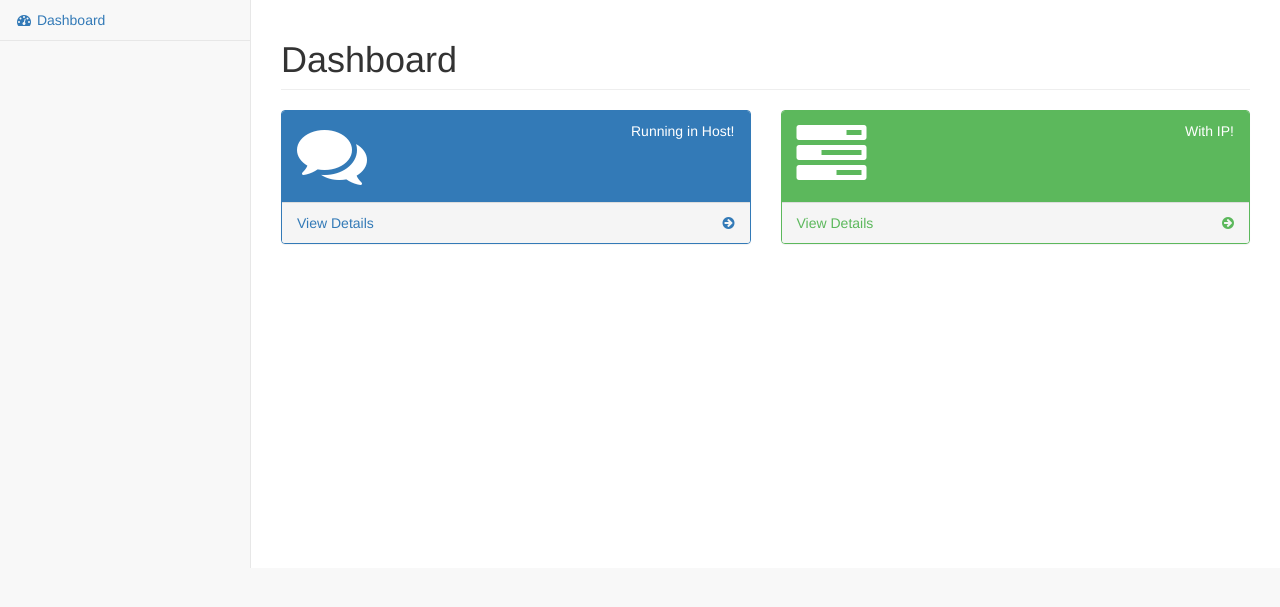
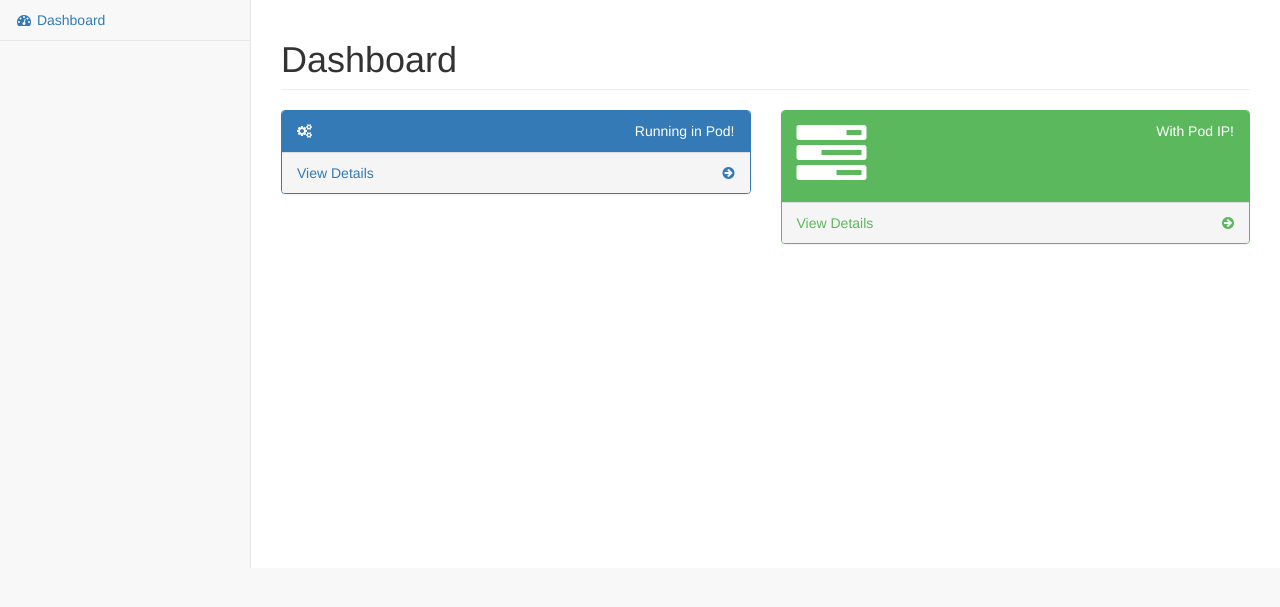
Before and after one commit to xandradx/demodockerapp, a Flask app: template templates/dash.html in a window 1280 px wide. Shown: the part 51-658 px from the top of the page. Run offline with Flask 2, Linux system fonts and the light colour scheme; the template is opened without the code that fills it, so the values that code supplies are empty; some libraries are stand-ins or nearby versions.

```diff
--- a/templates/dash.html
+++ b/templates/dash.html
@@ -62,11 +62,11 @@
                         <div class="panel-heading">
                             <div class="row">
                                 <div class="col-xs-3">
-                                    <i class="fa fa-comments fa-5x"></i>
+                                    <i class="fa fa-cogs" fa-5x"></i>
                                 </div>
                                 <div class="col-xs-9 text-right">
                                     <div class="huge">{{ hostname }}</div>
-                                    <div>Running in Host!</div>
+                                    <div>Running in Pod!</div>
                                 </div>
                             </div>
                         </div>
@@ -88,7 +88,7 @@
                                 </div>
                                 <div class="col-xs-9 text-right">
                                     <div class="huge">{{ ip }}</div>
-                                    <div>With IP!</div>
+                                    <div>With Pod IP!</div>
                                 </div>
                             </div>
                         </div>
```
